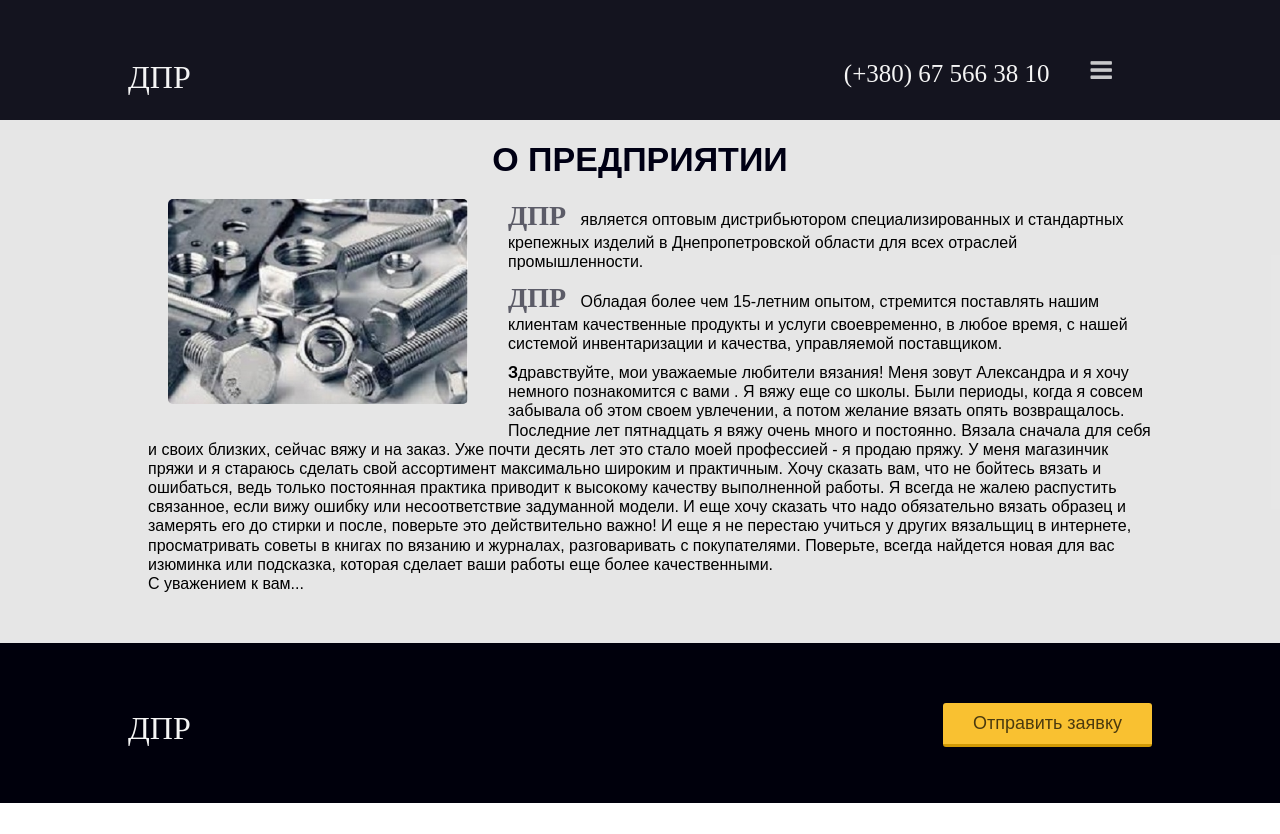
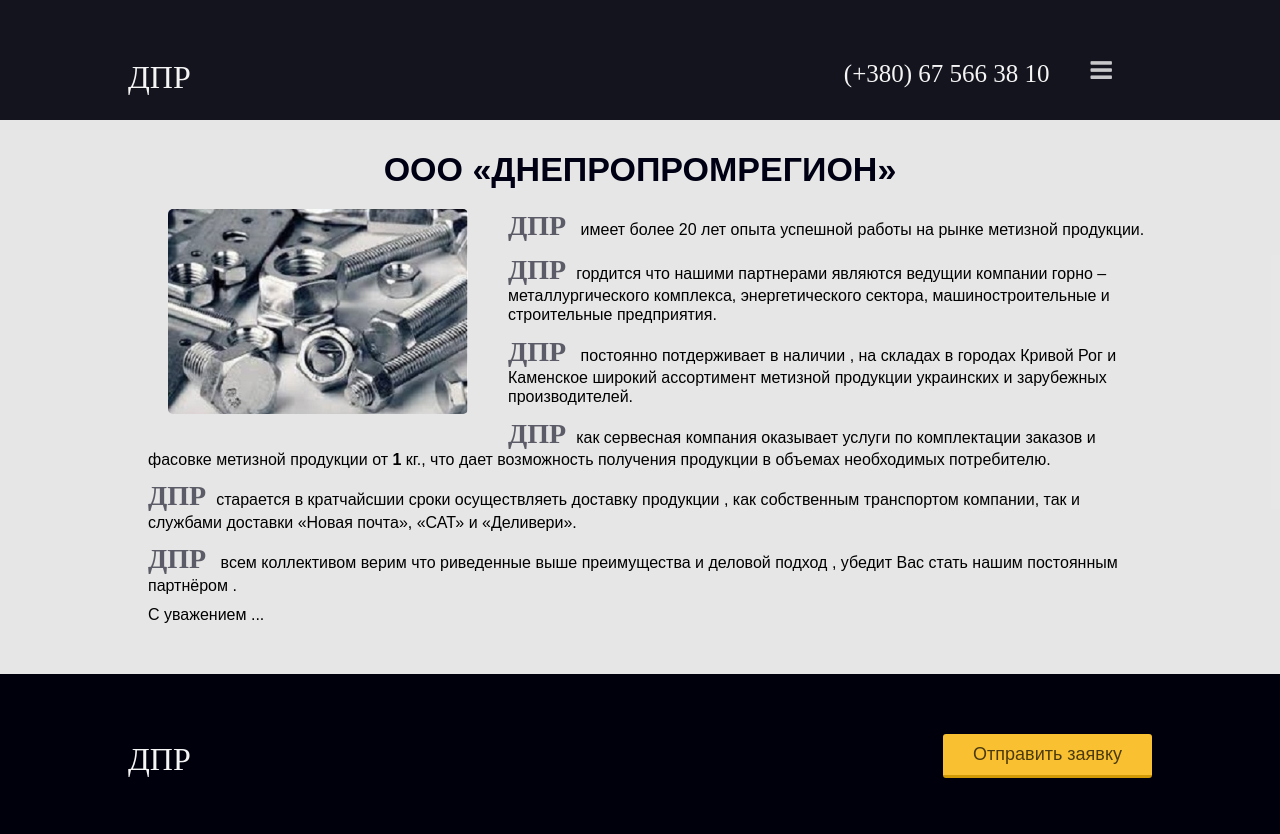
Before and after one commit to dpr-metiz-g/dpr-metiz-g.github.io, a plain HTML site: page ru/pages/about-ru.html in a window 1280 px wide. Before the commit the page ends 803 px from the top, so only its background shows below. Drawn offline with Linux system fonts and the light colour scheme.

Commit message:
Add files via upload

```diff
--- a/css/fragment/_about.scss
+++ b/css/fragment/_about.scss
@@ -25,7 +25,7 @@ header .invert{
     font-weight: bold;
     color: rgba(0, 0, 20, 1);
     font-size: 34px;
-    padding: 20px 30px;
+    padding: 30px 30px 20px;
     white-space : nowrap;
   }
 }
--- a/css/style.scss
+++ b/css/style.scss
@@ -71,8 +71,8 @@ body {
     left: 0;
     right: 0;
     bottom: 0;
-    background-color: rgba(0, 0, 12, .6);
-    background-size: cover;
+    background-color: rgba(0, 0, 12, 0.6);
+     background-size: cover;
   }
 
 }
@@ -737,7 +737,6 @@ margin-top: 15px;
 
   & p{
     padding: 5px 40px;
-    // color: rgb(243, 18, 18);
   }
 }
 map-sklad2{
@@ -1051,6 +1050,7 @@ padding-top: 10px;
   display: none;
 }
 .blok-form-zak {
+
   position: absolute;
   top: 50%;
   left: 50%;
--- a/ru/pages/about-ru.html
+++ b/ru/pages/about-ru.html
@@ -44,12 +44,16 @@
     <section class="s-about">
       <div class="wrap">
         <div class="s-conteiner" id="about">
-          <h2>О предприятии</h2>
+          <h2>ООО «ДНЕПРОПРОМРЕГИОН»</h2>
           <article class="about-text">
               <img  align ="left" src="/img/MashKrep2.jpg" " >
-              <p><span class="logo-m">ДПР</span> является оптовым дистрибьютором специализированных и стандартных крепежных изделий в Днепропетровской области для всех отраслей промышленности.</p>
-              <p><span class="logo-m ">ДПР</span> Обладая более чем 15-летним опытом, стремится поставлять нашим клиентам качественные продукты и услуги своевременно, в любое время, с нашей системой инвентаризации и качества, управляемой поставщиком.</p>
-              <p><strong>З</strong>дравствуйте, мои уважаемые любители вязания! Меня зовут Александра и я хочу немного познакомится с вами . Я вяжу еще со школы. Были периоды, когда я совсем забывала об этом своем увлечении, а потом желание вязать опять возвращалось. Последние лет пятнадцать я вяжу очень много и постоянно. Вязала сначала для себя и своих близких, сейчас вяжу и на заказ. Уже почти десять лет это стало моей профессией - я продаю пряжу. У меня магазинчик пряжи и я стараюсь сделать свой ассортимент максимально широким и практичным.  Хочу сказать вам, что не бойтесь вязать и ошибаться, ведь только постоянная практика приводит к высокому качеству выполненной работы. Я всегда не жалею распустить связанное, если вижу ошибку или несоответствие задуманной модели. И еще хочу сказать что надо обязательно вязать образец и замерять его до стирки и после, поверьте это действительно важно! И еще я не перестаю учиться у других вязальщиц в интернете, просматривать советы в книгах по вязанию и журналах, разговаривать с покупателями. Поверьте, всегда найдется новая для вас изюминка или подсказка, которая сделает ваши работы еще более качественными. <br> С уважением к вам... </p>
+              <p><span class="logo-m">ДПР</span>  имеет более 20 лет опыта успешной работы на рынке метизной продукции.</p>
+              <p><span class="logo-m">ДПР</span>гордится что нашими партнерами являются ведущии компании горно – металлургического комплекса, энергетического сектора, машиностроительные и строительные предприятия.</p>
+              <p><span class="logo-m">ДПР</span> постоянно потдерживает в наличии , на складах в городах Кривой Рог и Каменское широкий ассортимент метизной  продукции украинских и зарубежных производителей. </p>
+              <p><span class="logo-m">ДПР</span>как сервесная компания оказывает услуги по комплектации заказов и фасовке метизной продукции от <b>1</b> кг., что дает возможность получения продукции в объемах необходимых потребителю.</p>
+              <p><span class="logo-m">ДПР</span>старается в кратчайсшии сроки осуществляеть доставку продукции , как собственным транспортом компании, так и службами доставки «Новая почта», «САТ» и «Деливери».  </p>
+              <p><span class="logo-m">ДПР</span> всем коллективом верим что риведенные выше преимущества и деловой подход , убедит Вас стать нашим постоянным партнёром .   </p>
+              <p>С уважением ...</p>
           </article>
         </div>
 
```
Also changed, not shown: pages/about.html (+6 -4 lines), ru/index.html (+1 -1 lines), css/style.css, 1 other file.
